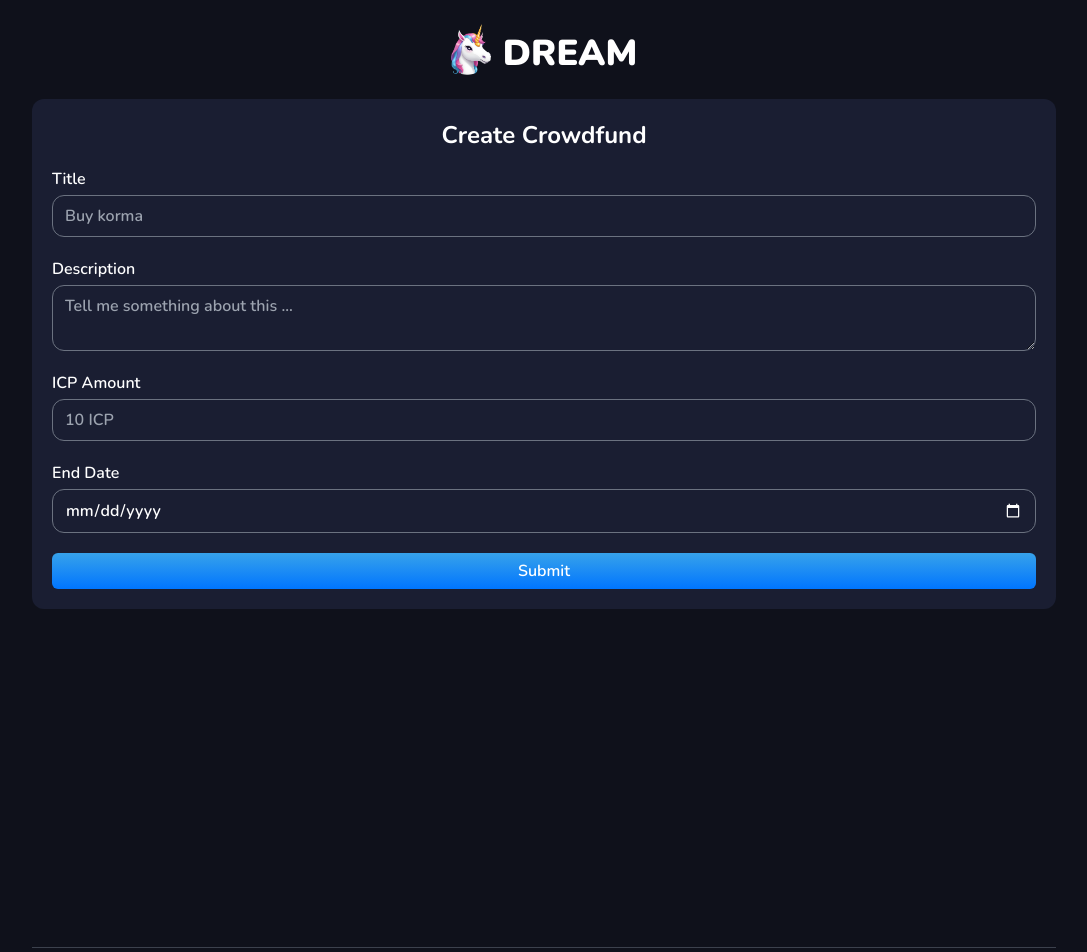
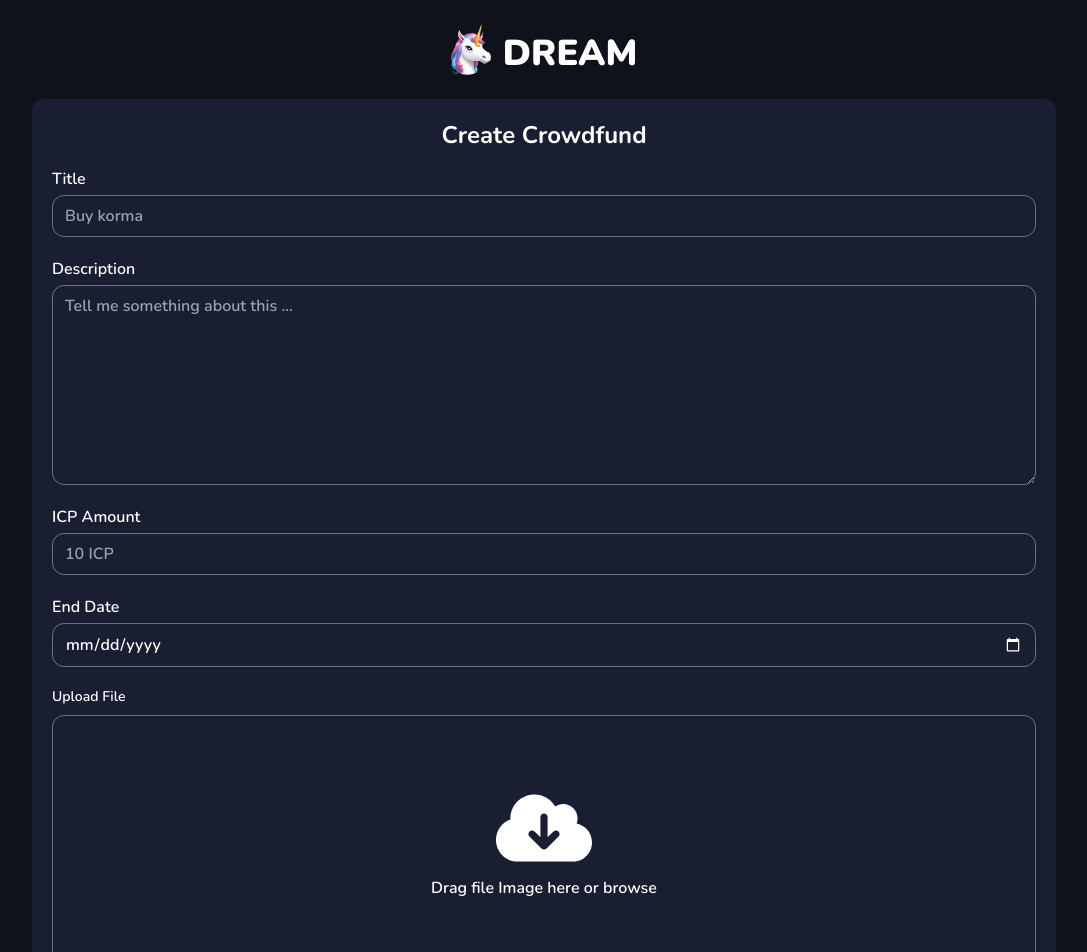
Before and after one commit to TinTinWinata/dream-weaver, a React (Vite) app in the folder src/dream_weaver_frontend/: page /create-crowdfund in a window 1280 px wide. Shown: the top 952 px of the page, without its empty margins (96-1183 px from the left). Built offline with nearby package versions, Linux system fonts and the light colour scheme.

Commit message:
feat: upload

```diff
--- a/src/dream_weaver_frontend/package.json
+++ b/src/dream_weaver_frontend/package.json
@@ -17,6 +17,7 @@
     "lottie-react": "^2.4.0",
     "react": "^18.2.0",
     "react-dom": "^18.2.0",
+    "react-dropzone": "^14.2.3",
     "react-icons": "^5.0.1",
     "react-router-dom": "^6.22.1"
   },
--- /dev/null
+++ b/src/dream_weaver_frontend/src/components/upload.tsx
@@ -0,0 +1,49 @@
+import { Dispatch, SetStateAction, useCallback } from 'react';
+
+import { useDropzone } from 'react-dropzone';
+import { FaCloudArrowDown } from "react-icons/fa6";
+
+
+interface IUploadProps {
+  title?: string;
+  accept: string[];
+  label?: string;
+  selectedFile: File | undefined | null;
+  setSelectedFile: Dispatch<SetStateAction<File | undefined>>;
+}
+
+export default function Upload({
+  title,
+  accept,
+  selectedFile,
+  label = 'Upload File',
+  setSelectedFile,
+}: IUploadProps) {
+  const onDrop = useCallback((acceptedFiles: File[]) => {
+    if (acceptedFiles[0]) {
+      setSelectedFile(acceptedFiles[0]);
+    }
+  }, []);
+  const { getRootProps, getInputProps, isDragActive } = useDropzone({ onDrop });
+  const acceptStr = accept.toString();
+  return (
+    <div className="">
+      <div className="mb-2 text-sm">{label}</div>
+      <div
+        className={`border focus:outline-none transition-all focus:none border-gray-500 rounded-xl w-full h-[250px] flex flex-col justify-center items-center gap-0 ${
+          isDragActive ? 'bg-gray-700' : 'bg-transparent'
+        }`}
+        {...getRootProps()}
+      >
+        <input {...getInputProps()} multiple={false} accept={acceptStr} />
+        <div className="center">
+          <FaCloudArrowDown className='w-24 h-24'/>
+        </div>
+        <p>{title} </p>
+      </div>
+      {selectedFile && (
+        <p className="text-gray-400 text-sm mt-2">* {selectedFile.name}</p>
+      )}
+    </div>
+  );
+}
--- a/src/dream_weaver_frontend/src/pages/create-crowdfund-page.tsx
+++ b/src/dream_weaver_frontend/src/pages/create-crowdfund-page.tsx
@@ -1,18 +1,27 @@
-import Button from '../components/button'
-import Input from '../components/input'
-import Paper from '../components/paper'
-import TextArea from '../components/text-area'
+import { useState } from 'react';
+import Button from '../components/button';
+import Input from '../components/input';
+import Paper from '../components/paper';
+import TextArea from '../components/text-area';
+import Upload from '../components/upload';
 
 export default function CreateCrowdfundPage() {
+  const [selectedFile, setSelectedFile] = useState<File>();
   return (
     <Paper className='p-5'>
       <form>
         <h1 className='text-center text-2xl mb-4 font-bold'>Create Crowdfund</h1>
         <div className="flex flex-col gap-5">
           <Input title='Title' placeholder='Buy korma'/>
-          <TextArea title='Description' placeholder='Tell me something about this ...'/>
+          <TextArea props={{style: {minHeight: '200px'}}} title='Description' placeholder='Tell me something about this ...'/>
           <Input props={{type: 'number'}} title='ICP Amount' placeholder='10 ICP'/>
           <Input  props={{type: 'date'}}  title='End Date' />
+        <Upload
+            accept={['jpg', 'png', 'jpeg']}
+            selectedFile={selectedFile}
+            setSelectedFile={setSelectedFile}
+            title="Drag file Image here or browse"
+          />
           <Button>Submit</Button>
         </div>
       </form>
```
Also changed, not shown: 1 other file (tests, documents, lock files or other folders).
